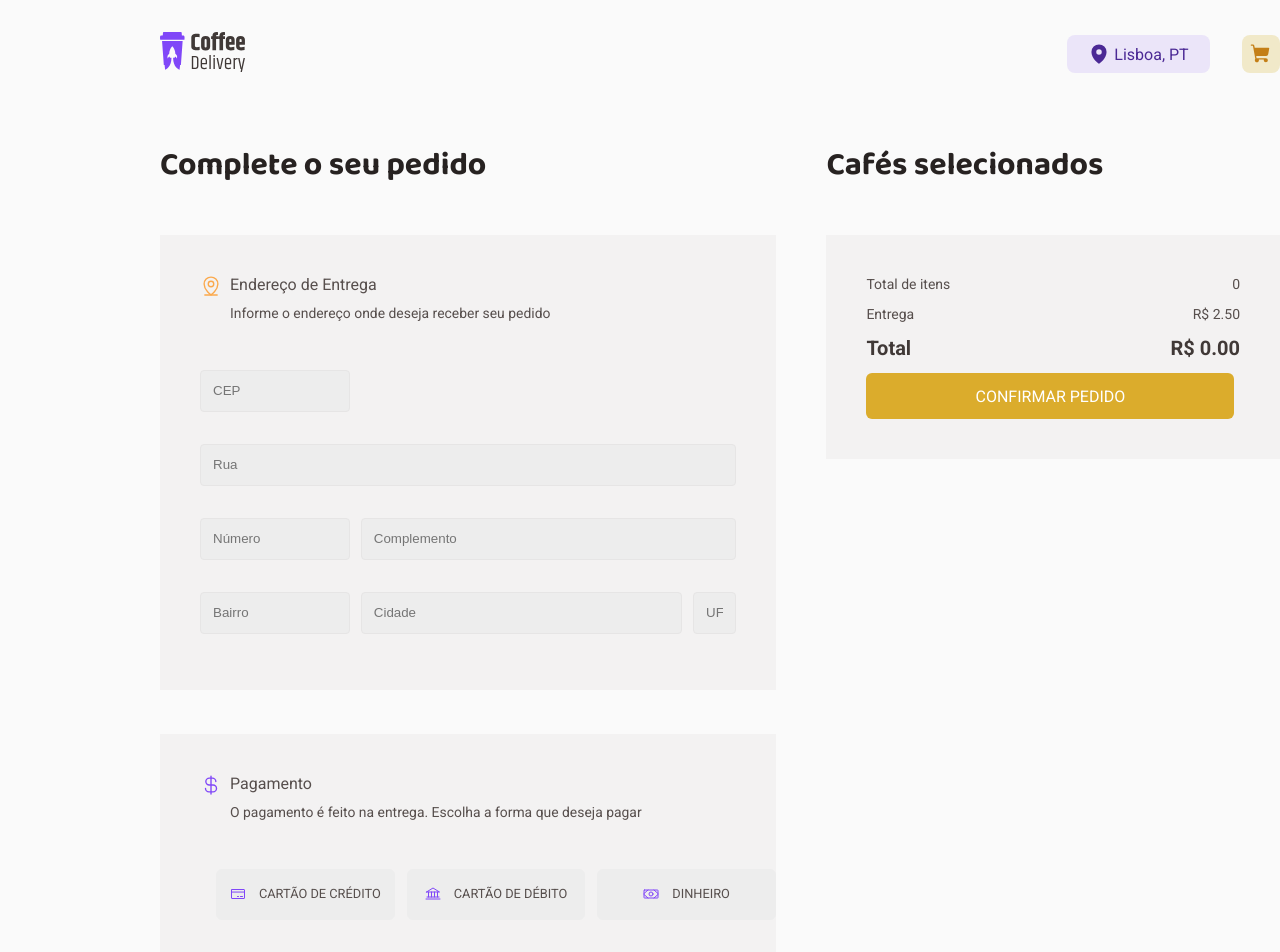
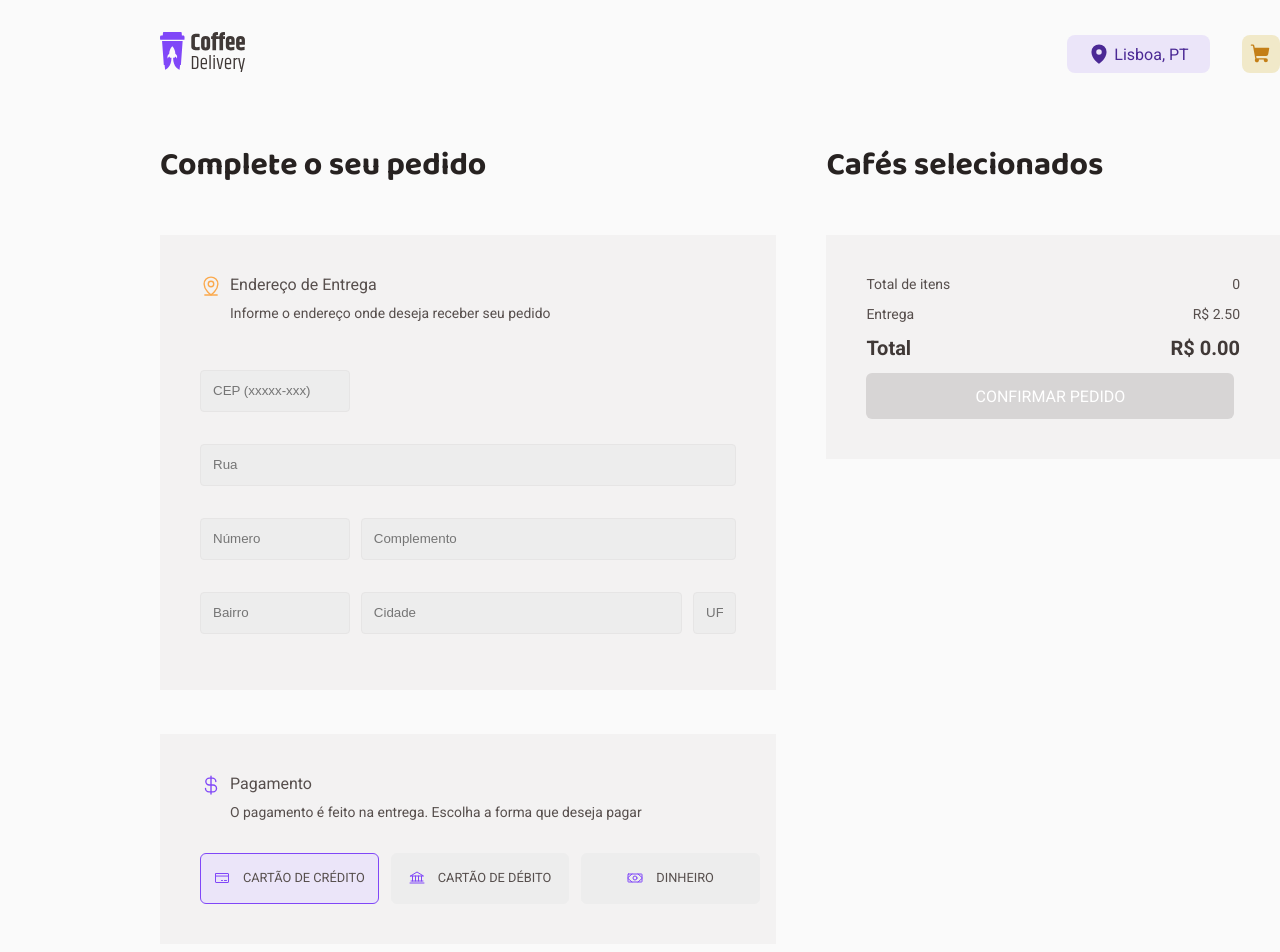
Before and after one commit to fsmaiorano/react-coffee-delivery, a React (Vite) app: page /checkout in a window 1280 px wide. Shown: the top 952 px of the page. Built offline with nearby package versions, Linux system fonts and the light colour scheme.

Commit message:
finish checkout

```diff
--- a/src/pages/Home/components/Checkout/Checkout.styles.ts
+++ b/src/pages/Home/components/Checkout/Checkout.styles.ts
@@ -129,7 +129,6 @@ export const CheckoutPaymentOptions = styled.div`
   flex-direction: row;
   justify-content: center;
   align-items: center;
-  padding: 16px;
   gap: 12px;
 
   margin-top: 32px;
@@ -376,5 +375,9 @@ export const CheckoutTotal = styled.div`
     &:hover {
       background: ${(props) => props.theme["yellow-700"]};
     }
+
+    &:disabled {
+      background: ${(props) => props.theme["gray-500"]};
+    }
   }
 `;
--- a/src/pages/Home/components/Checkout/Checkout.tsx
+++ b/src/pages/Home/components/Checkout/Checkout.tsx
@@ -33,14 +33,7 @@ export function Checkout() {
   });
   const [paymentMethod, setPaymentMethod] = useState<PaymentMethod>();
   const { handleOrder, checkoutProducts, removeFromCart, addQuantityCart, subtractQuantityCart } = useContext(MarketContext);
-  const {
-    register,
-    handleSubmit,
-    reset,
-    formState: { errors },
-  } = useForm<deliveryAddress>();
-
-  console.log(errors);
+  const { register, handleSubmit, reset } = useForm<deliveryAddress>();
 
   function handlePaymentMethod(paymentMethod: PaymentMethod) {
     setPaymentMethod(paymentMethod);
@@ -84,7 +77,9 @@ export function Checkout() {
     handleCartValues();
   }, [checkoutProducts]);
 
-  const isValidForm = true;
+  useEffect(() => {
+    setPaymentMethod(PaymentMethod.CREDIT_CARD);
+  }, []);
 
   return (
     <CheckoutContainer>
@@ -102,16 +97,65 @@ export function Checkout() {
             </div>
           </CheckoutTitle>
           <CheckoutForm>
-            <CheckoutFormInput placeholder="CEP" width={28} type="number" {...register("postalcode", { required: false, maxLength: 7 })} />
-            <CheckoutFormInput placeholder="Rua" width={100} {...register("street", { required: false, pattern: /^[A-Za-z]+$/i })} />
-            <CheckoutFormInput placeholder="Número" width={28} type="number" {...(register("number", { required: false }), { min: 0 })} />
-            <CheckoutFormInput placeholder="Complemento" width={70} after="opcional" {...register("complement", { required: false })} />
-            <CheckoutFormInput placeholder="Bairro" width={28} {...register("district", { required: false, pattern: /^[A-Za-z]+$/i })} />
-            <CheckoutFormInput placeholder="Cidade" width={60} {...register("city", { required: false, pattern: /^[A-Za-z]+$/i })} />
+            <CheckoutFormInput
+              placeholder="CEP (xxxxx-xxx)"
+              width={28}
+              required
+              pattern="[0-9]{4}-[0-9]{3}"
+              {...register("postalcode")}
+              onInvalid={event => event.currentTarget.setCustomValidity("Preencha o campo com um CEP válido")}
+            />
+            <CheckoutFormInput
+              placeholder="Rua"
+              width={100}
+              pattern="[a-zA-Z0-9 ]{1,}"
+              {...register("street", { pattern: /^[A-Za-z]+$/i })}
+              required
+              onInvalid={event => event.currentTarget.setCustomValidity("Preencha o campo com uma rua válida")}
+            />
+            <CheckoutFormInput
+              placeholder="Número"
+              width={28}
+              type="number"
+              {...(register("number", {}), { min: 0 })}
+              required
+              onInvalid={event => event.currentTarget.setCustomValidity("Preencha o campo com um número válido")}
+            />
+            <CheckoutFormInput
+              placeholder="Complemento"
+              width={70}
+              after="opcional"
+              {...register("complement", {})}
+              required
+              maxLength={40}
+              onInvalid={event => event.currentTarget.setCustomValidity("Preencha o campo com um complemento válido")}
+            />
+            <CheckoutFormInput
+              placeholder="Bairro"
+              width={28}
+              maxLength={40}
+              type="text"
+              {...register("district", { pattern: /^[A-Za-z]+$/i })}
+              required
+              onInvalid={event => event.currentTarget.setCustomValidity("Preencha o campo com um bairro válido")}
+            />
+            <CheckoutFormInput
+              placeholder="Cidade"
+              width={60}
+              maxLength={50}
+              type="text"
+              {...register("city", { pattern: /^[A-Za-z]+$/i })}
+              required
+              onInvalid={event => event.currentTarget.setCustomValidity("Preencha o campo com uma cidade válida")}
+            />
             <CheckoutFormInput
               placeholder="UF"
               width={8}
-              {...register("state", { required: false, minLength: 2, maxLength: 2, pattern: /^[A-Za-z]+$/i })}
+              maxLength={2}
+              type="text"
+              {...register("state", { minLength: 2, maxLength: 2, pattern: /^[A-Za-z]+$/i })}
+              required
+              onInvalid={event => event.currentTarget.setCustomValidity("Preencha o campo com um estado válido")}
             />
           </CheckoutForm>
         </CheckoutFormContainer>
@@ -127,10 +171,7 @@ export function Checkout() {
             </div>
           </CheckoutTitle>
           <CheckoutPaymentOptions>
-            <CheckoutPaymentOption
-              selected={paymentMethod === PaymentMethod.CREDIT_CARD}
-              onClick={() => handlePaymentMethod(PaymentMethod.CREDIT_CARD)}
-            >
+            <CheckoutPaymentOption selected={paymentMethod === PaymentMethod.CREDIT_CARD} onClick={() => handlePaymentMethod(PaymentMethod.CREDIT_CARD)}>
               <CreditCard />
               <p>CARTÃO DE CRÉDITO</p>
             </CheckoutPaymentOption>
@@ -138,10 +179,7 @@ export function Checkout() {
               <Bank />
               <p>CARTÃO DE DÉBITO</p>
             </CheckoutPaymentOption>
-            <CheckoutPaymentOption
-              selected={paymentMethod === PaymentMethod.MONEY}
-              onClick={() => handlePaymentMethod(PaymentMethod.MONEY)}
-            >
+            <CheckoutPaymentOption selected={paymentMethod === PaymentMethod.MONEY} onClick={() => handlePaymentMethod(PaymentMethod.MONEY)}>
               <Money />
               <p>DINHEIRO</p>
             </CheckoutPaymentOption>
@@ -187,7 +225,7 @@ export function Checkout() {
             <p>
               Total <span>R$ {checkout.total.toFixed(2)}</span>
             </p>
-            <button type="submit" form="form">
+            <button type="submit" form="form" disabled={checkoutProducts.length > 0 ? false : true}>
               Confirmar Pedido
             </button>
           </CheckoutTotal>
```
Also changed, not shown: 1 other file (tests, documents, lock files or other folders).
